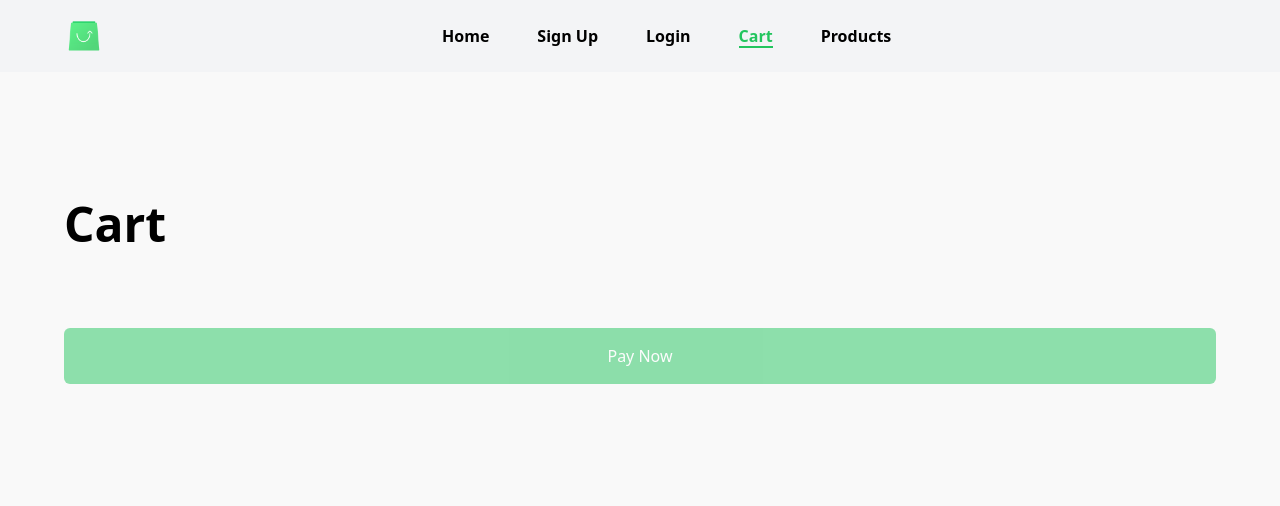
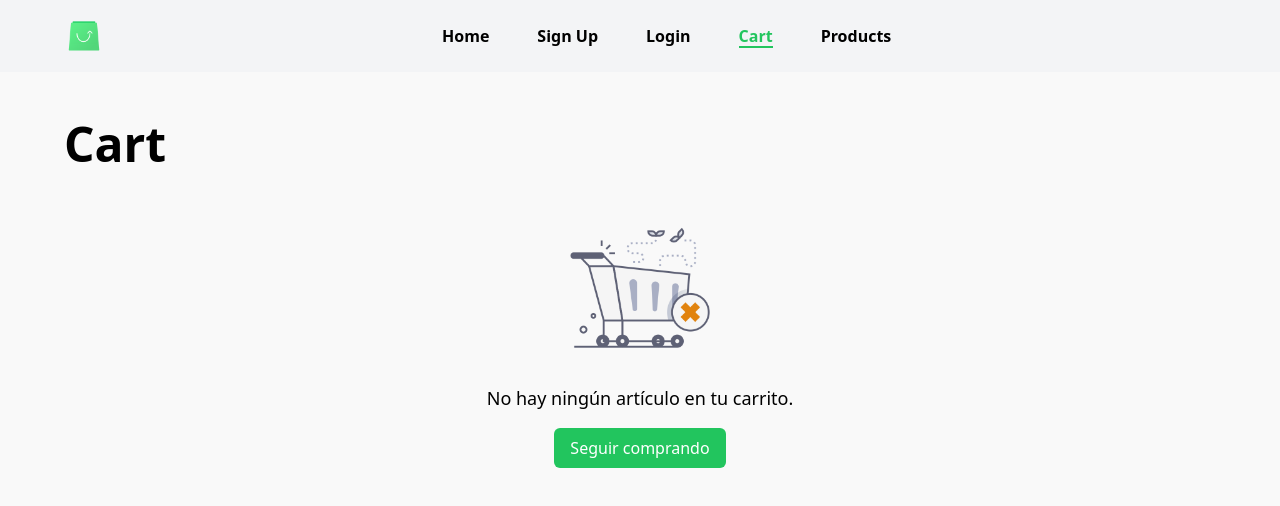
Before and after one commit to GukCM/TouchOfTech-Project-Academy, a React (Vite) app: page /cart in a window 1280 px wide. Shown: the top 506 px of the page. Built offline with nearby package versions, Linux system fonts and the light colour scheme.

Commit message:
ajustes en dise;o

```diff
--- a/src/components/ProductSummary.jsx
+++ b/src/components/ProductSummary.jsx
@@ -1,15 +1,15 @@
 import React from "react";
 
 const ProductSummary = ({ items }) => {
-  const totalAmount = items.reduce((total, item) => total + item.price * item.quantity,0);
+  const totalAmount = items.reduce((total, item) => total + item.price * item.quantity, 0);
 
   return (
     <div className="flex flex-col">
       <section className="w-full grid grid-cols-1 gap-6 mt-10">
-        {items.map((item) => (
+        {items.map((item, index) => (
           <div
             key={item.item_id}
-            className="w-full flex justify-between items-center"
+            className={`w-full flex justify-between items-center ${index > 0 ? 'border-t border-gray-300 pt-4' : ''}`}
           >
             <img
               src={item.imageUrl}
--- a/src/pages/Cart.jsx
+++ b/src/pages/Cart.jsx
@@ -2,6 +2,7 @@ import React from "react";
 import { Link, useNavigate } from "react-router-dom";
 import { useSelector, useDispatch } from "react-redux";
 import { addToCart, decreaseToCart } from "../redux/slices/cartSlice";
+import emptycart from "../assets/emptycart.png";
 
 const Cart = () => {
   const { items } = useSelector((state) => state.cart);
@@ -11,36 +12,33 @@ const Cart = () => {
 
   const handlePay = () => {
     if (items.length > 0 || cartLocal.length > 0) {
-      navigate("/cart/payment", { state: { items: items.length > 0 ? items : cartLocal } });
+      navigate("/cart/payment", {
+        state: { items: items.length > 0 ? items : cartLocal },
+      });
     }
   };
 
   return (
     <div className="flex flex-col">
-      <h1 className="text-5xl font-extrabold mt-20">Cart</h1>
+      <h1 className="text-5xl font-extrabold ">Cart</h1>
 
+      {items.length === 0 && cartLocal.length === 0 && (
+        <div className="flex flex-col items-center mt-10">
+          <img src={emptycart} alt="Empty Cart" className="w-40 h-40" />
+          <p className="mt-4 text-lg">No hay ningún artículo en tu carrito.</p>
+          <Link
+            to="/"
+            className="bg-green-500 text-white px-4 py-2 rounded-md mt-4 hover:bg-green-600 transition-all"
+          >
+            Seguir comprando
+          </Link>
+        </div>
+      )}
+
+      {items.length > 0 || cartLocal.length > 0 ? (
+        <>
           <section className="w-full grid grid-cols-1 gap-6 mt-10">
-        {items.length > 0
-          ? items.map((item) => (
-              <div
-                key={item.item_id}
-                className="w-full flex justify-between items-center"
-              >
-                <img
-                  src={item.imageUrl}
-                  alt=""
-                  className="w-20 h-20 object-cover"
-                />
-                <h2 className="text-xl font-semibold">{item.name}</h2>
-                <p>${item.price}</p>
-                <button onClick={() => dispatch(decreaseToCart(item.item_id))}>
-                  -
-                </button>
-                <p>{item.quantity}</p>
-                <button onClick={() => dispatch(addToCart(item))}>+</button>
-              </div>
-            ))
-          : cartLocal.map((item) => (
+            {items.map((item) => (
               <div
                 key={item.item_id}
                 className="w-full flex justify-between items-center"
@@ -62,12 +60,18 @@ const Cart = () => {
           </section>
 
           <button
-        className={`bg-green-500 text-white p-4 rounded-md mt-10 hover:bg-green-600 transition-all ${items.length === 0 && cartLocal.length === 0 ? 'opacity-50 cursor-not-allowed' : 'cursor-pointer'}`}
+            className={`bg-green-500 text-white p-4 rounded-md mt-10 hover:bg-green-600 transition-all ${
+              items.length === 0 && cartLocal.length === 0
+                ? "opacity-50 cursor-not-allowed"
+                : "cursor-pointer"
+            }`}
             onClick={handlePay}
             disabled={items.length === 0 && cartLocal.length === 0}
           >
             Pay Now
           </button>
+        </>
+      ) : null}
     </div>
   );
 };
--- a/src/pages/Home.jsx
+++ b/src/pages/Home.jsx
@@ -3,6 +3,7 @@ import { getProducts } from "../services/apiProducts";
 import { Link } from "react-router-dom";
 import { useProductsContext } from "../hooks/useProductsContext";
 import React from "react";
+import homelandimg from "../assets/homelandimg.jpg";
 
 function Home() {
   const { products, handleChangeProducts } = useProductsContext();
@@ -19,9 +20,9 @@ function Home() {
     <div className="w-full">
       <section className="w-full">
         <img
-          src={products.length > 0 ? products[1].imageUrl : ""}
+          src={homelandimg}
           alt=""
-          className="w-full h-48 object-cover"
+          className="w-full h-60 object-cover"
         />
         <h1 className="text-center text-3xl mt-5 mb-10 font-semibold">
           Welcome to the Store!
```
Also changed, not shown: src/assets/emptycart.png (added), src/assets/homelandimg.jpg (added). Lines whose indentation alone changed are shown as unchanged.
